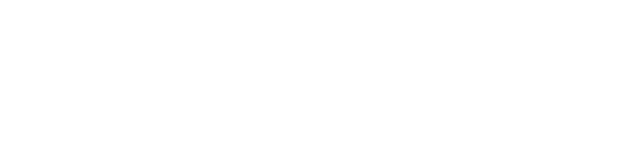
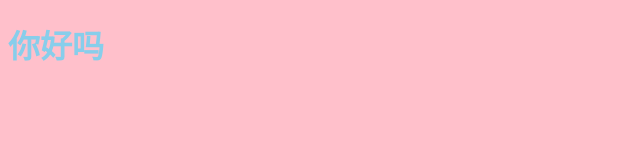
Before and after one commit to itclm/project_01, a plain HTML site: page index.html in a window 1280 px wide. Shown: the whole page, without its empty margins (0-640 px from the left). Drawn offline with Linux system fonts and the light colour scheme.

Commit message:
修改了index.css

```diff
--- /dev/null
+++ b/index.css
@@ -0,0 +1,8 @@
+h1 {
+    color: skyblue;
+}
+
+html,
+body {
+    background-color: pink;
+}
--- a/index.html
+++ b/index.html
@@ -1,12 +1,18 @@
 <!DOCTYPE html>
 <html lang="en">
+
 <head>
     <meta charset="UTF-8">
     <meta http-equiv="X-UA-Compatible" content="IE=edge">
     <meta name="viewport" content="width=device-width, initial-scale=1.0">
     <title>Document</title>
+    <link rel="stylesheet" href="./index.css">
 </head>
+
 <body>
+    <h1>你好吗</h1>
 
+    <script src="./index.js"></script>
 </body>
+
 </html>
```
Also changed, not shown: index.js (added).
